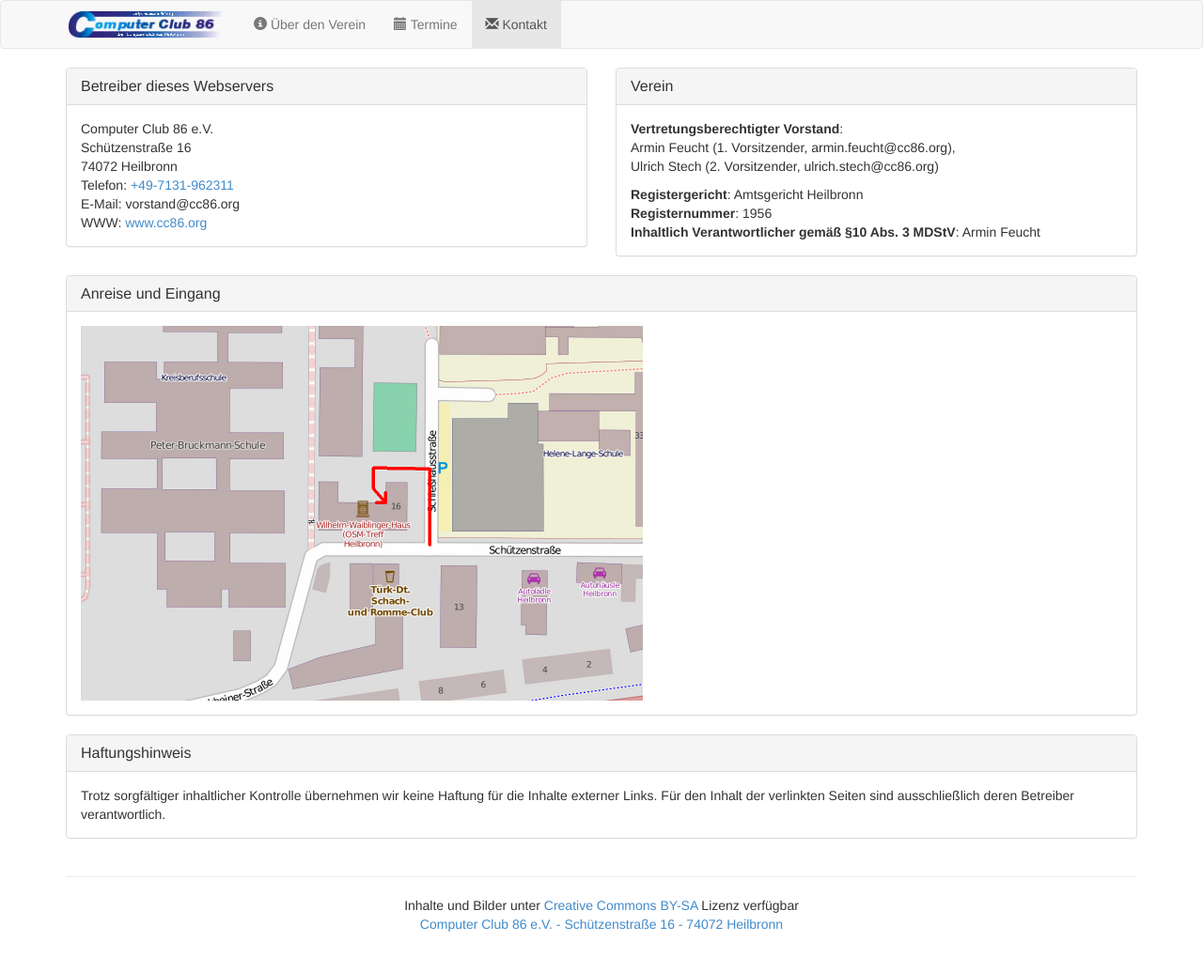
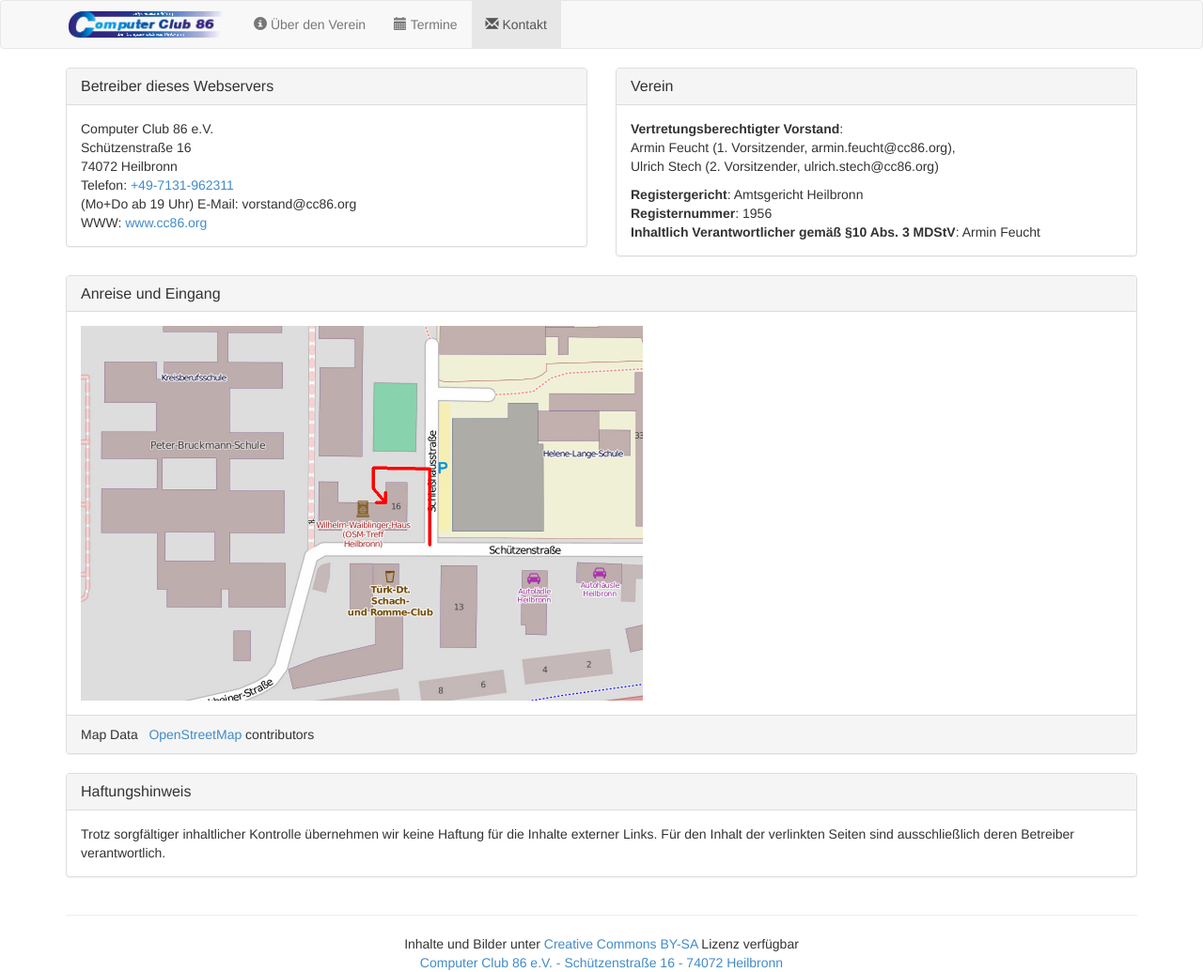
Before and after one commit to cc86hn/hp, a Jekyll site: the page built from contact.html, in a window 1280 px wide. Shown: the whole page at 94% size. Built offline with Jekyll 4.4.1, drawn with Linux system fonts in a browser that asks for light colours; before the commit the page ends 994 px from its top, so only the background shows below that.

Commit message:
Fixed OSM map attribution Added Times for Phone number

```diff
--- a/contact.html
+++ b/contact.html
@@ -17,7 +17,7 @@
 						<span itemprop="streetAddress">Schützenstraße 16</span><br>
 						<span itemprop="postalCode">74072</span> <span itemprop="addressLocality">Heilbronn</span><br>
 					</div>
-					Telefon: <a itemprop="telephone" href="tel:+497131962311">+49-7131-962311</a><br>
+					Telefon: <a itemprop="telephone" href="tel:+497131962311">+49-7131-962311</a><br> (Mo+Do ab 19 Uhr)
 					E-Mail: vorstand<!--nospam@blockscanners123988.de-->&#64;cc86.org</a><br>
 					WWW: <a href="http://www.cc86.org">www.cc86.org</a><br>
 				</div>
@@ -53,6 +53,7 @@
 			<div class="panel-body">
 			<img style="max-width:598px;width:100%" title="Lageplan" alt="Lageplan" src="/img/adresse.png">
 			</div>
+			<div class="panel-footer">Map Data &#160; <a href="https://www.openstreetmaps.org">OpenStreetMap</a> contributors </div>
 		</div>
 
 		<div class="panel panel-default">
```
